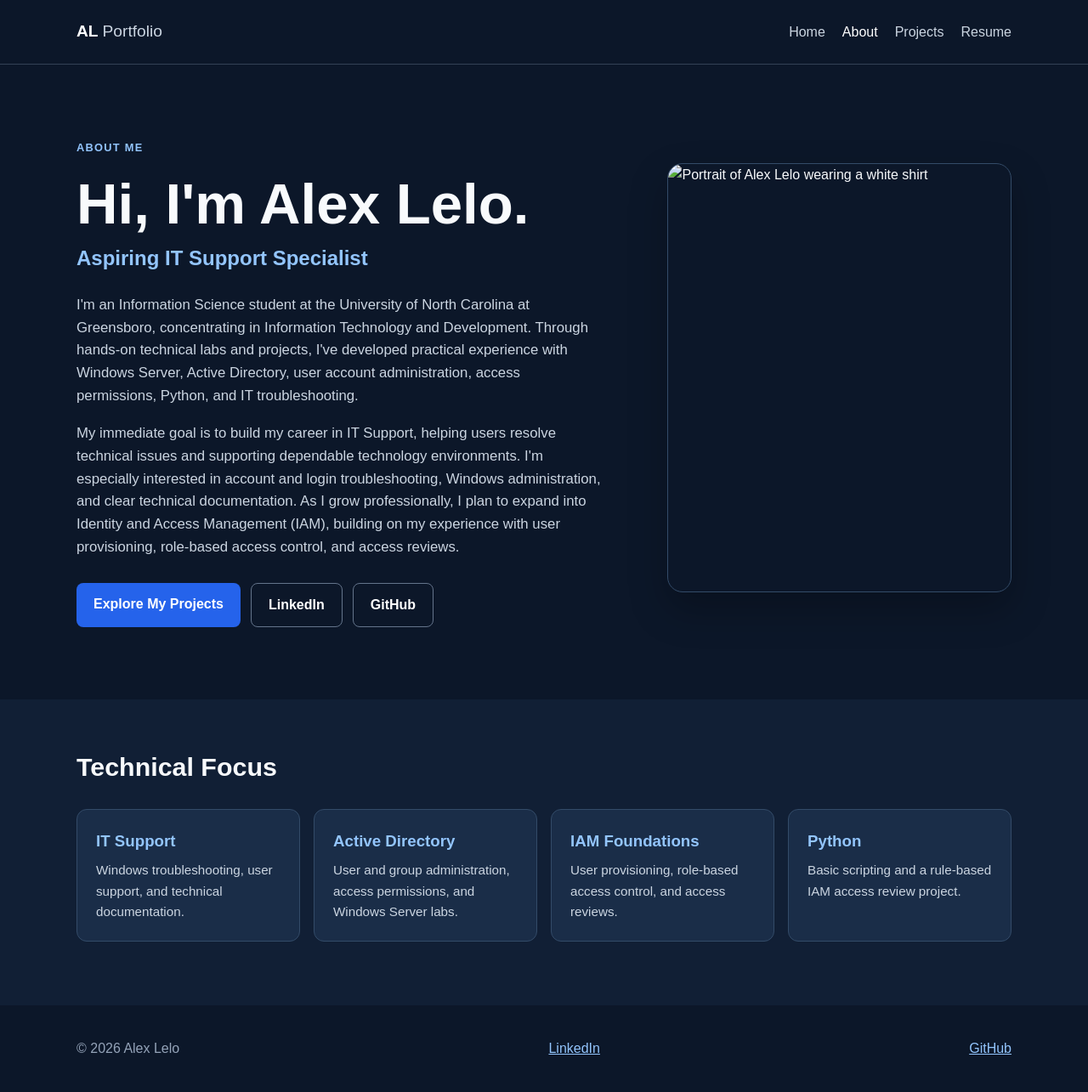
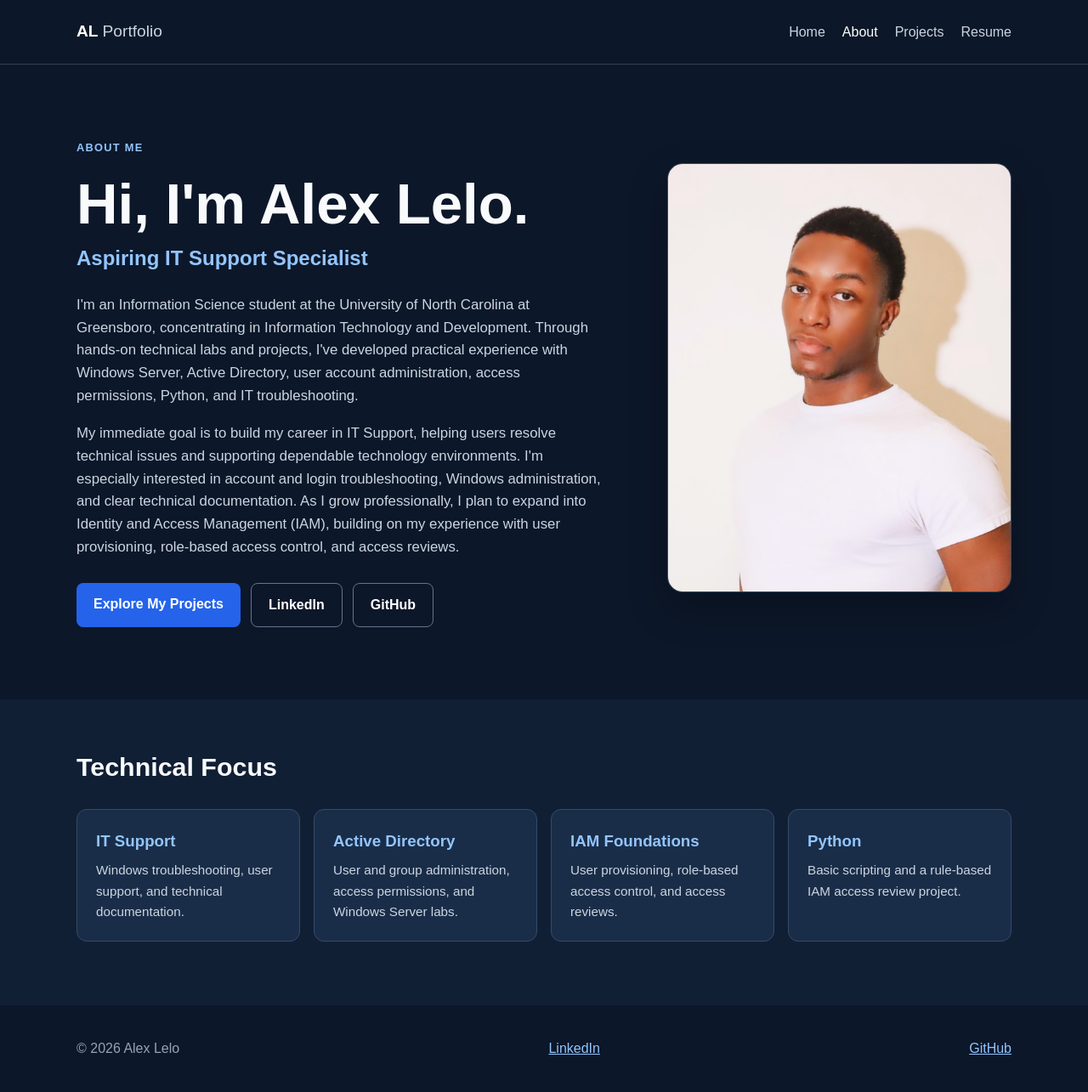
Before and after one commit to amlelo/amlelo.github.io, a Jekyll site: the page aboutMe.html, which Jekyll copies as it is, in a window 1280 px wide. Shown: the whole page at 85% size. Built offline with Jekyll 4.4.1, drawn with Linux system fonts in a browser that asks for light colours.

Commit message:
about me page profile photo debug update

```diff
--- a/aboutMe.html
+++ b/aboutMe.html
@@ -34,7 +34,7 @@
         </div>
       </div>
       <figure class="about-portrait">
-        <img src="images/profile.jpg" alt="Portrait of Alex Lelo wearing a white shirt" width="928" height="1649">
+        <img src="profile.jpg" alt="Portrait of Alex Lelo wearing a white shirt" width="928" height="1649">
       </figure>
     </section>
     <section class="skills-section" aria-labelledby="skills-heading">
```
